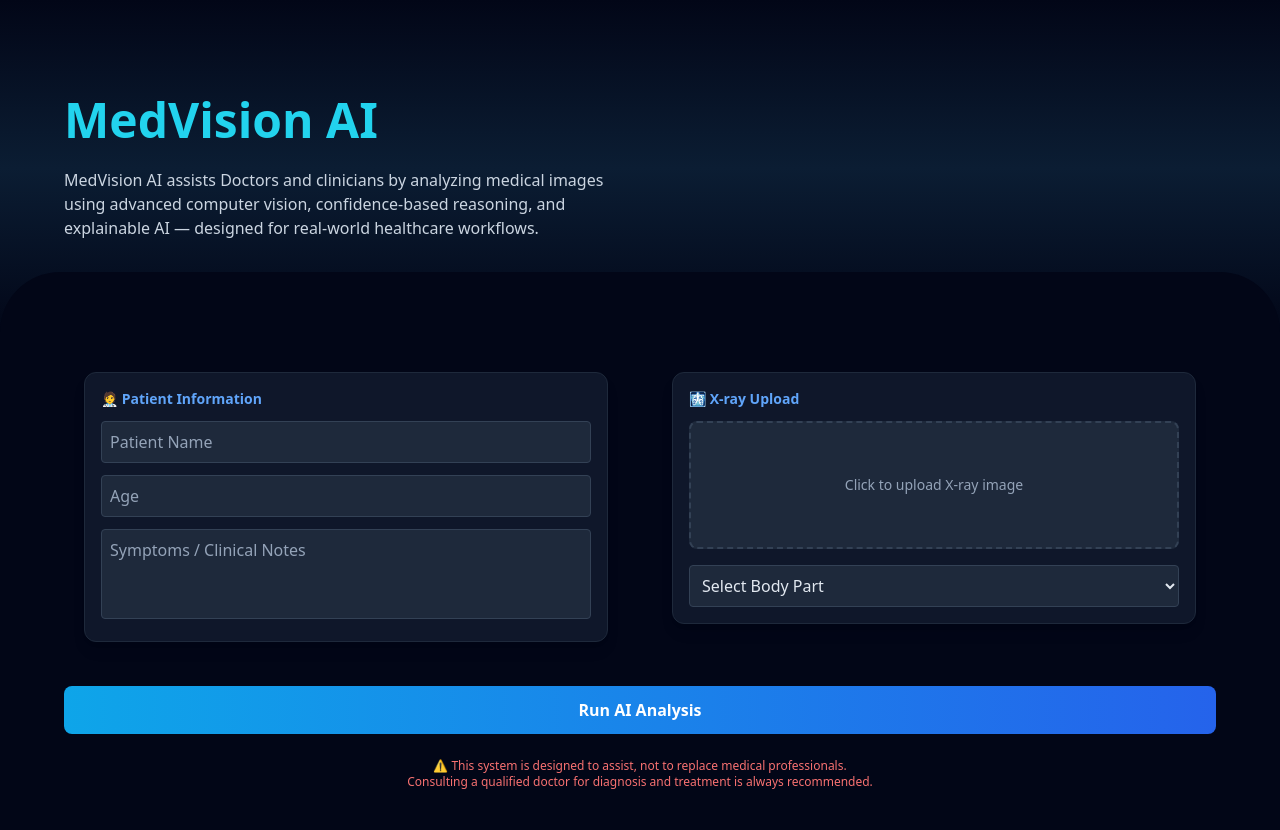
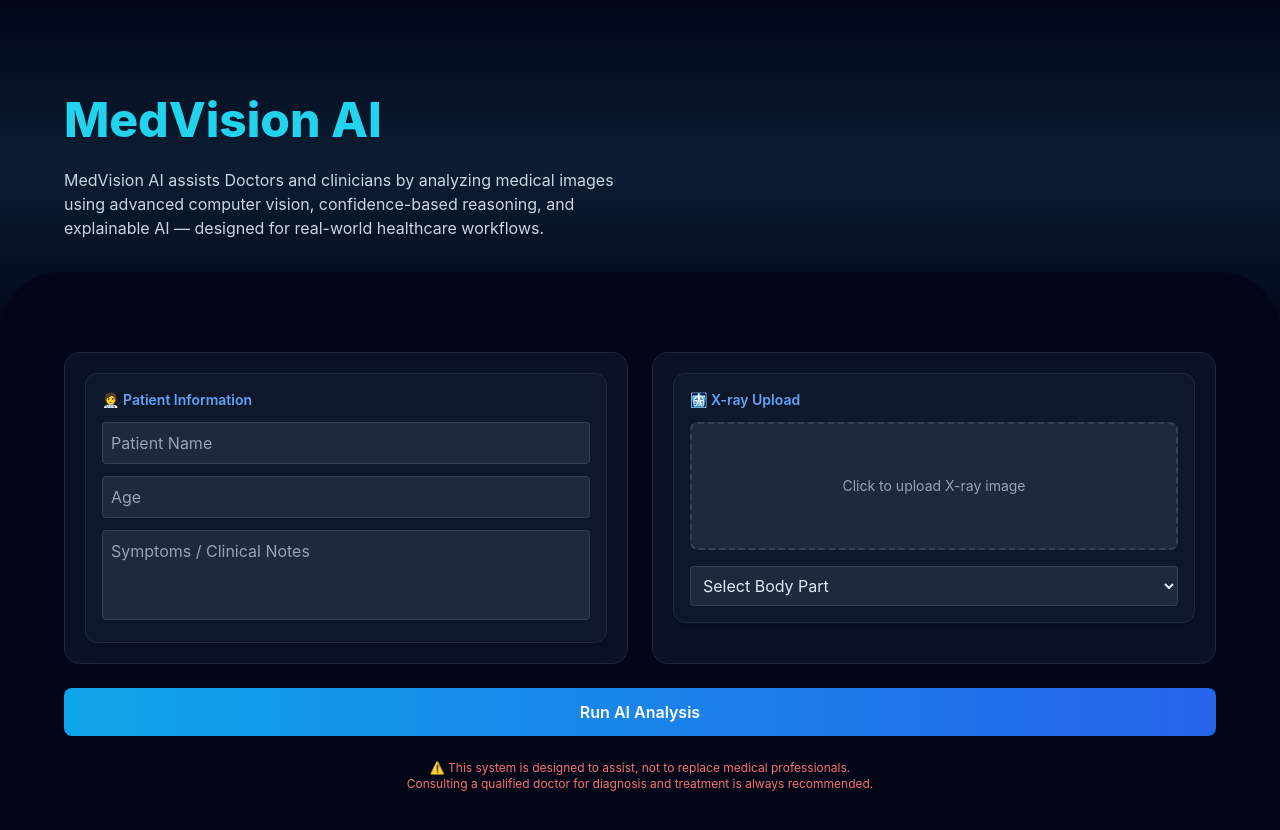
Before and after one commit to gaganm1711/TechNova_MedVisionAI, a React app: page / in a window 1280 px wide. Shown: the top 830 px of the page. Built offline with nearby package versions, Linux system fonts and the light colour scheme; the HTML template or start-up script is replaced by a standard one.

Commit message:
Update index.css

```diff
--- a/src/index.css
+++ b/src/index.css
@@ -2,7 +2,81 @@
 @tailwind components;
 @tailwind utilities;
 
-body {
-  background-color: #020617; /* dark blue (slate-950) */
-  color: #e5e7eb; /* gray-200 */
+/* ------------------------------
+   Global Dark Clinical Theme
+------------------------------ */
+
+html,
+body,
+#root {
+  height: 100%;
+  background: radial-gradient(
+    circle at top,
+    #0b1d33,
+    #020617
+  );
+  color: #e5e7eb;
+  font-family: "Inter", system-ui, sans-serif;
 }
+
+/* ------------------------------
+   Hero Background Gradient
+------------------------------ */
+
+.hero-bg {
+  background: radial-gradient(
+      1200px circle at 20% 10%,
+      rgba(56, 189, 248, 0.15),
+      transparent 40%
+    ),
+    radial-gradient(
+      800px circle at 80% 30%,
+      rgba(14, 165, 233, 0.12),
+      transparent 45%
+    ),
+    linear-gradient(180deg, #020617, #020617);
+}
+
+/* ------------------------------
+   Glass Card Effect
+------------------------------ */
+
+.glass-card {
+  background: rgba(15, 23, 42, 0.75);
+  border: 1px solid rgba(148, 163, 184, 0.15);
+  backdrop-filter: blur(12px);
+  border-radius: 16px;
+}
+
+/* ------------------------------
+   Buttons
+------------------------------ */
+
+.primary-btn {
+  background: linear-gradient(90deg, #0ea5e9, #2563eb);
+  box-shadow: 0 0 30px rgba(14, 165, 233, 0.4);
+}
+
+.primary-btn:hover {
+  transform: translateY(-1px);
+  box-shadow: 0 0 40px rgba(14, 165, 233, 0.6);
+}
+
+/* ------------------------------
+   Fade Animation
+------------------------------ */
+
+@keyframes fadeUp {
+  from {
+    opacity: 0;
+    transform: translateY(12px);
+  }
+  to {
+    opacity: 1;
+    transform: translateY(0);
+  }
+}
+
+.fade-up {
+  animation: fadeUp 0.6s ease forwards;
+}
```
